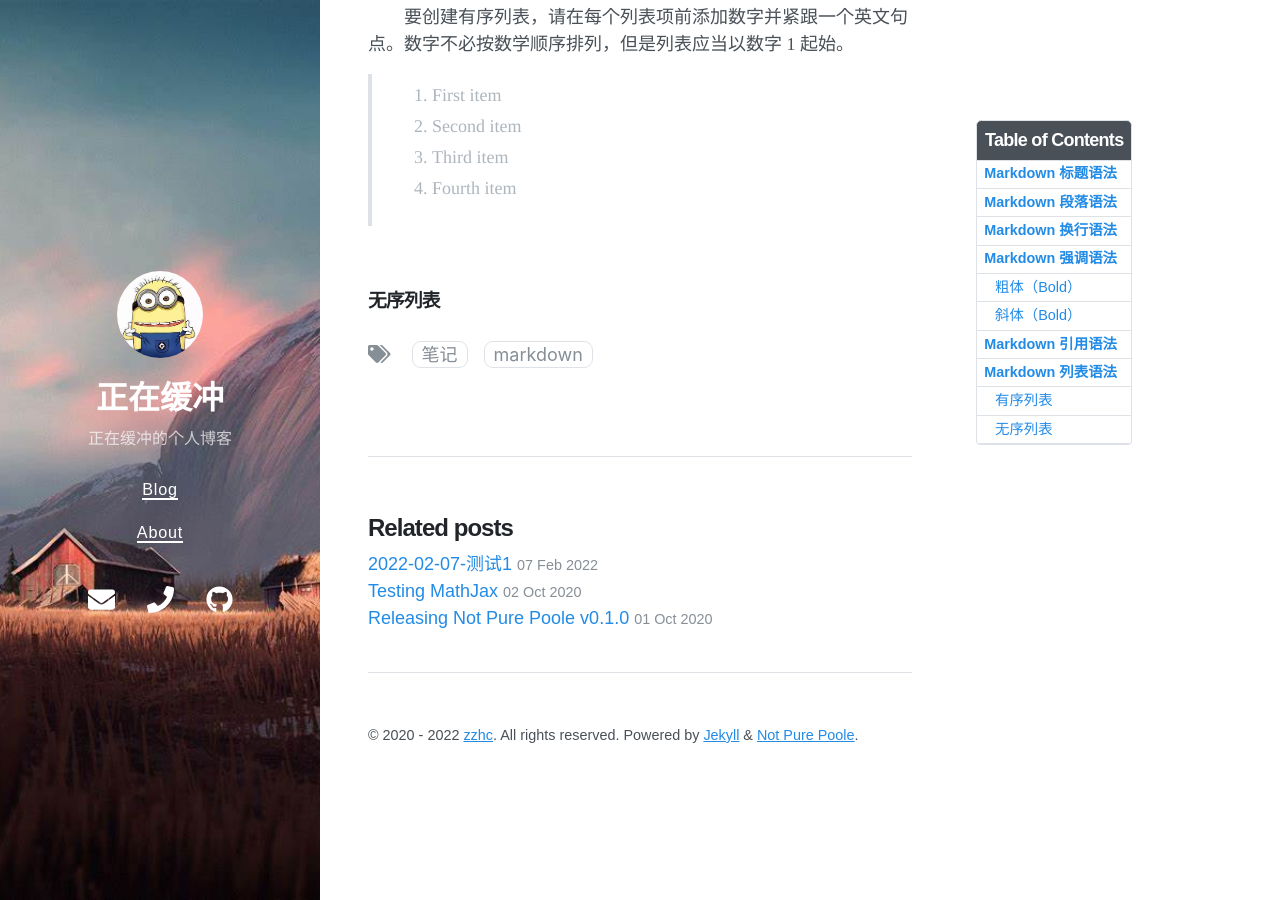
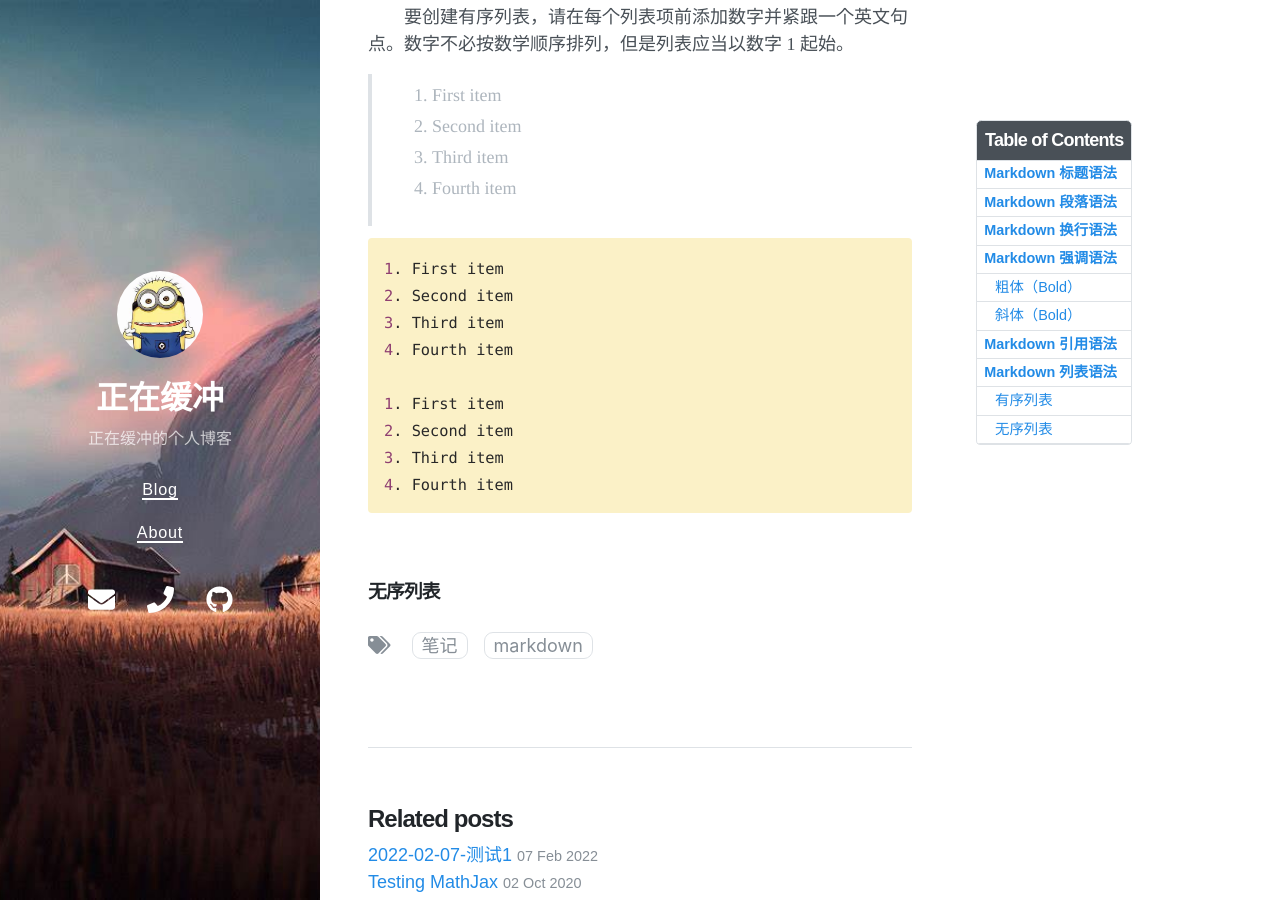
Before and after one commit to Zzhc3321/personal-blog.github.io, a Jekyll site: the page built from _posts/2022-02-08-Markdown-基础语法.md, in a window 1280 px wide and 900 px high, scrolled down 2996 px. Built offline with Jekyll 4.4.1, drawn with Linux system fonts in a browser that asks for light colours; nearby versions of some CDN libraries.

Commit message:
修改文件: _posts/2022-02-08-Markdown-基础语法.md

```diff
--- a/_posts/2022-02-08-Markdown-基础语法.md
+++ b/_posts/2022-02-08-Markdown-基础语法.md
@@ -110,7 +110,15 @@ Italicized text is the *cat's meow*.
 >4. Fourth item
 
 {% highlight js %}
+1. First item
+2. Second item
+3. Third item
+4. Fourth item
 
+1. First item
+2. Second item
+3. Third item
+4. Fourth item
 {% endhighlight %}
 
 <br>
```
